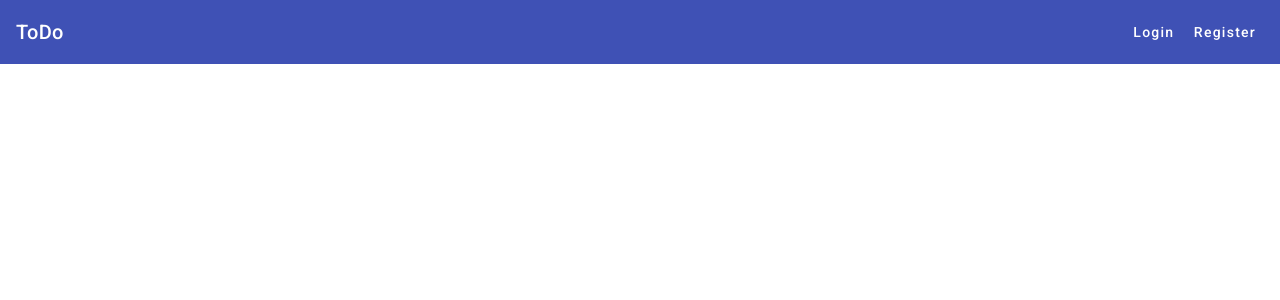
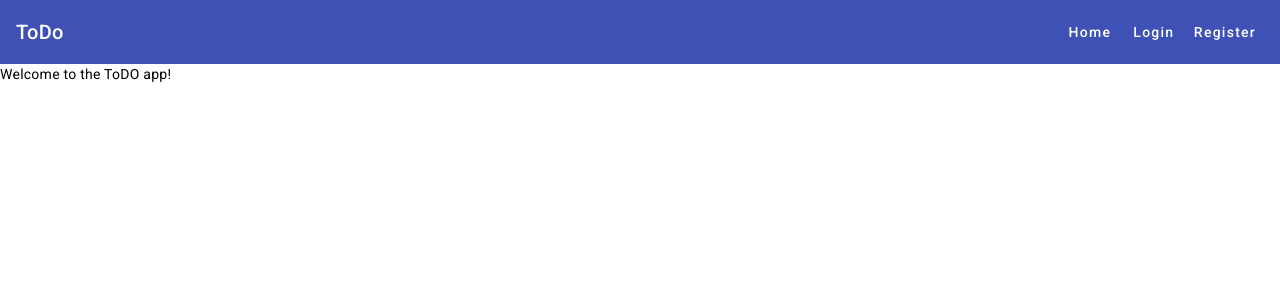
Before and after one commit to SyahrulHuzaimi/ToDoApplication, an Angular app in the folder Frontend/: page / in a window 1280 px wide. Shown: the top 300 px of the page. Built offline with nearby package versions, Linux system fonts and the light colour scheme.

Commit message:
Added Homepage component and landing page

```diff
--- a/Frontend/src/app/app.routes.ts
+++ b/Frontend/src/app/app.routes.ts
@@ -3,8 +3,10 @@ import { LoginComponent } from './login/login.component';
 import { RegisterComponent } from './register/register.component';
 import { DashboardComponent } from './dashboard/dashboard.component';
 import { authGuard } from './guards/auth-guard.guard';
+import { HomepageComponent } from './homepage/homepage.component';
 
 export const routes: Routes = [
+  { path: '', title: 'App Home Page', component: HomepageComponent },
   { path: 'login', title: 'App Login Page', component: LoginComponent },
   {
     path: 'register',
--- /dev/null
+++ b/Frontend/src/app/homepage/homepage.component.html
@@ -0,0 +1 @@
+<p>Welcome to the ToDO app!</p>
--- a/Frontend/src/app/toolbox/toolbox.component.html
+++ b/Frontend/src/app/toolbox/toolbox.component.html
@@ -3,6 +3,7 @@
 
     <div class="spacer"></div>
 
+    <a  mat-button routerLink="/">Home</a>
     <a [hidden]="!isLoggedIn" mat-button routerLink="/dashboard">Dashboard</a>
     <a [hidden]="isLoggedIn" mat-button routerLink="/login">Login</a>
     <a [hidden]="isLoggedIn" mat-button routerLink="/register">Register</a>
```
Also changed, not shown: Frontend/src/app/homepage/homepage.component.ts (added, +12 -0 lines), Frontend/src/app/homepage/homepage.component.css (added), 1 other file (tests, documents, lock files or other folders).
